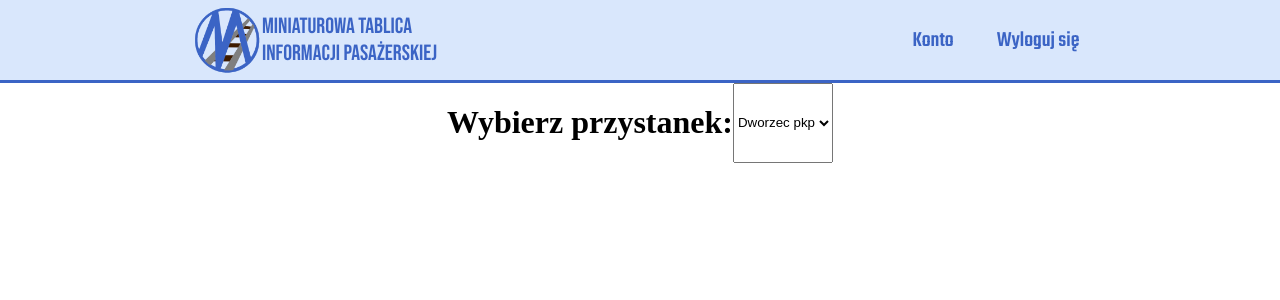
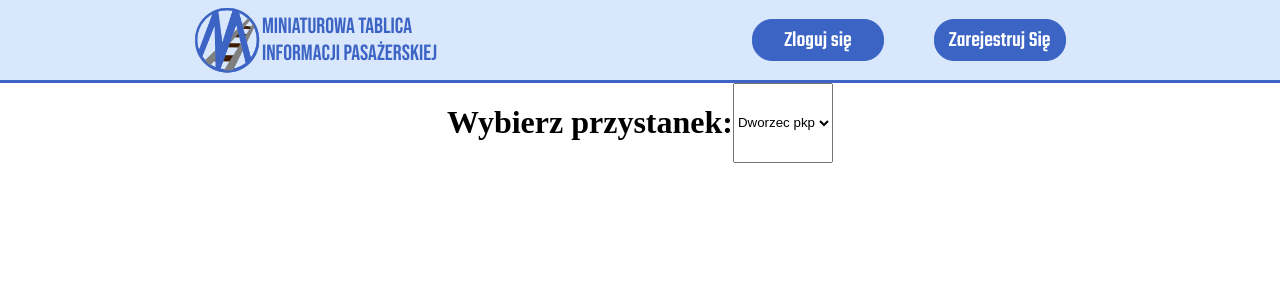
Before and after one commit to rrnax/Miniaturowa_tablica_informacji_pasazerskiej, a Vue app in the folder front/: page / in a window 1280 px wide. Shown: the top 300 px of the page. Built offline with nearby package versions, Linux system fonts and the light colour scheme.

Commit message:
usage vesrsion

```diff
--- a/front/src/components/Navigation.vue
+++ b/front/src/components/Navigation.vue
@@ -8,10 +8,10 @@
       </div>
     </router-link>
     <div class="options">
-      <router-link class="option-btn" v-if="this.userStore.authStatus" to="/login">Zloguj się</router-link>
-      <router-link class="option-btn" v-if="this.userStore.authStatus" to="/registration">Zarejestruj Się</router-link>
-      <router-link class="menu-btn" v-if="!this.userStore.authStatus" to="/account">Konto</router-link>
-      <a class="menu-btn" v-if="!this.userStore.authStatus" @click="logOut">Wyloguj się</a>
+      <router-link class="option-btn" v-if="!this.userStore.authStatus" to="/login">Zloguj się</router-link>
+      <router-link class="option-btn" v-if="!this.userStore.authStatus" to="/registration">Zarejestruj Się</router-link>
+      <router-link class="menu-btn" v-if="this.userStore.authStatus" to="/account">Konto</router-link>
+      <a class="menu-btn" v-if="this.userStore.authStatus" @click="logOut">Wyloguj się</a>
     </div>
     <div @click="toggleMenu"
          id="toggle-menu"
@@ -28,10 +28,10 @@
   <div class="menu-toggle"
     :style="{ display: active ? 'flex' : 'none' }">
     <div class="menu-items">
-      <router-link class="menu-item" v-if="this.userStore.authStatus" to="/login">Zloguj się</router-link>
-      <router-link class="menu-item" v-if="this.userStore.authStatus" to="/registration">Zarejestruj Się</router-link>
-      <router-link class="menu-item" v-if="!this.userStore.authStatus" to="/account">Konto</router-link>
-      <a class="menu-item" v-if="!this.userStore.authStatus" @click="logOut">Wyloguj się</a>
+      <router-link class="menu-item" v-if="!this.userStore.authStatus" to="/login">Zloguj się</router-link>
+      <router-link class="menu-item" v-if="!this.userStore.authStatus" to="/registration">Zarejestruj Się</router-link>
+      <router-link class="menu-item" v-if="this.userStore.authStatus" to="/account">Konto</router-link>
+      <a class="menu-item" v-if="this.userStore.authStatus" @click="logOut">Wyloguj się</a>
     </div>
   </div>
 </template>
```
